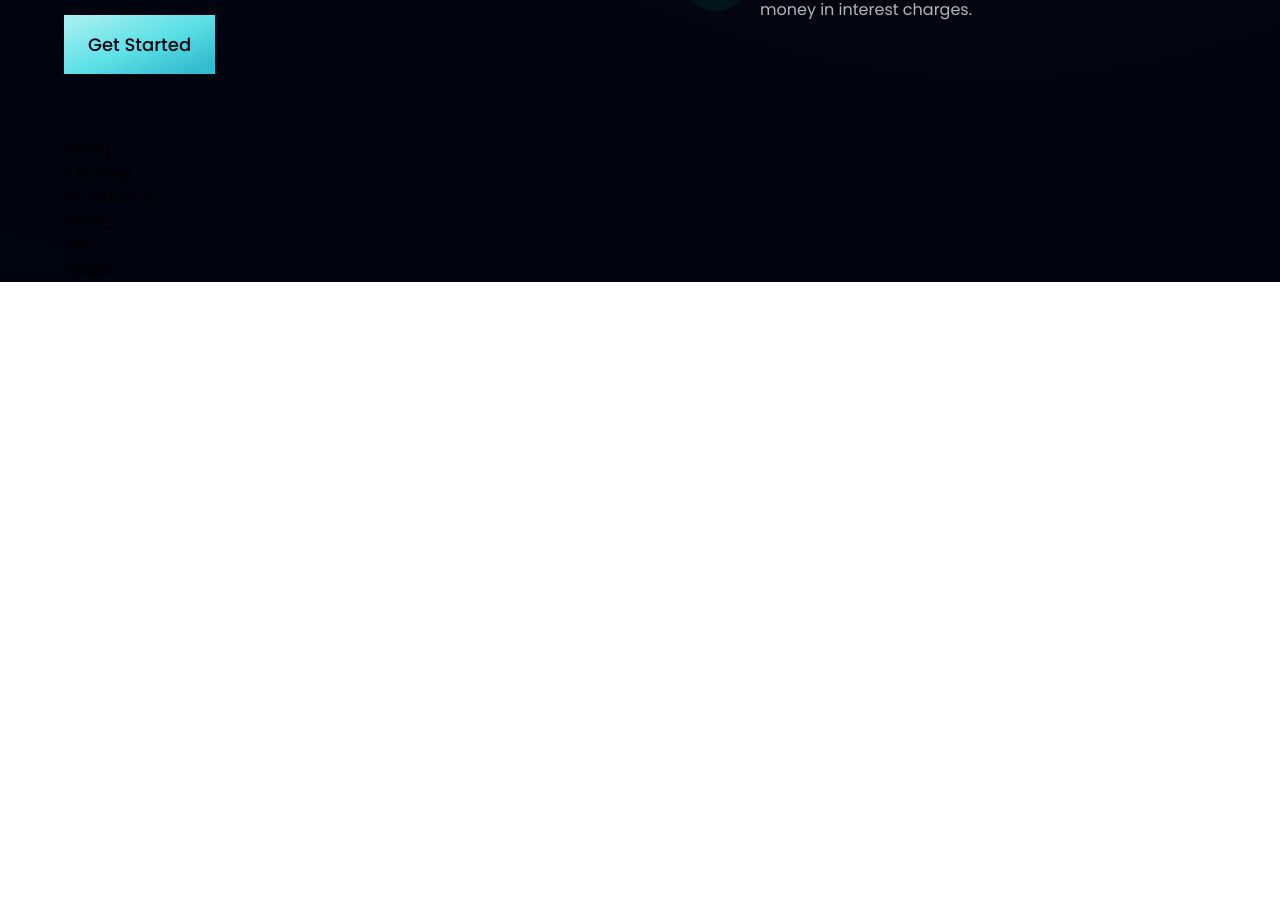
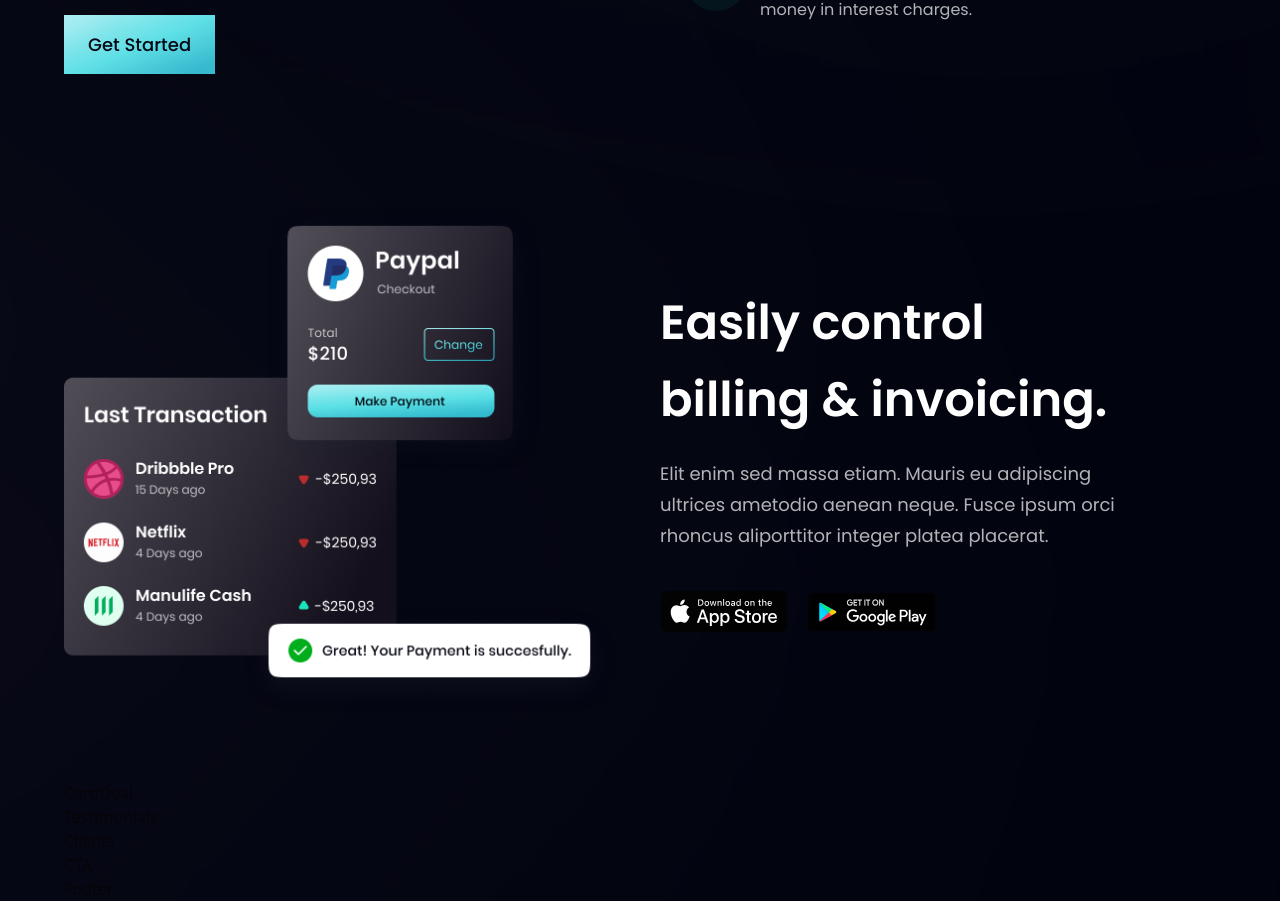
Before and after one commit to savelyevresearch/bank-website, a React (Vite) app: page / in a window 1280 px wide. Shown: the part 1423-2324 px from the top of the page. Before the commit the page ends 1705 px from the top, so only its background shows below. Built offline with nearby package versions, Linux system fonts and the light colour scheme.

Commit message:
The Billing component has been designed

```diff
--- a/src/components/Billing.jsx
+++ b/src/components/Billing.jsx
@@ -1,8 +1,34 @@
 import React from 'react';
+
+import { apple, bill, google } from '../assets';
+
+import styles, { layout } from '../styles';
 
 const Billing = () => {
   return (
-    <div>Billing</div>
+    <section id='product' className={`${layout.sectionReverse}`}>
+      <div className={layout.sectionImgReverse}>
+        <img src={bill} alt='billing' className='w-[100%] h-[100%] relative z-[5]'/>
+
+        <div className='absolute z-[3] -left-1/2 top-0 w-[50%] h-[50%] rounded-full white__gradient'/>
+        <div className='absolute z-[0] -left-1/2 bottom-0 w-[50%] h-[50%] rounded-full pink__gradient'/>
+      </div>
+      <div className={layout.sectionInfo}>
+        <h2 className={styles.heading2}>
+          Easily control <br className='sm:block hidden'/> billing & invoicing.
+        </h2>
+        <p className={`${styles.paragraph} max-w-[470px] mt-5`}>
+          Elit enim sed massa etiam. Mauris eu
+          adipiscing ultrices ametodio aenean
+          neque. Fusce ipsum orci rhoncus
+          aliporttitor integer platea placerat.
+        </p>
+        <div className='flex flex-row flex-wrap sm:mt-10 mt-6'>
+          <img src={apple} alt='app_store' className='w-[128px] h-[42px] object-contain mr-5 cursor-pointer'/>
+          <img src={google} alt='google_play' className='w-[128px] h-[42px] object-contain mr-5 cursor-pointer'/>
+        </div>
+      </div>
+    </section>
   );
 };
 
```
